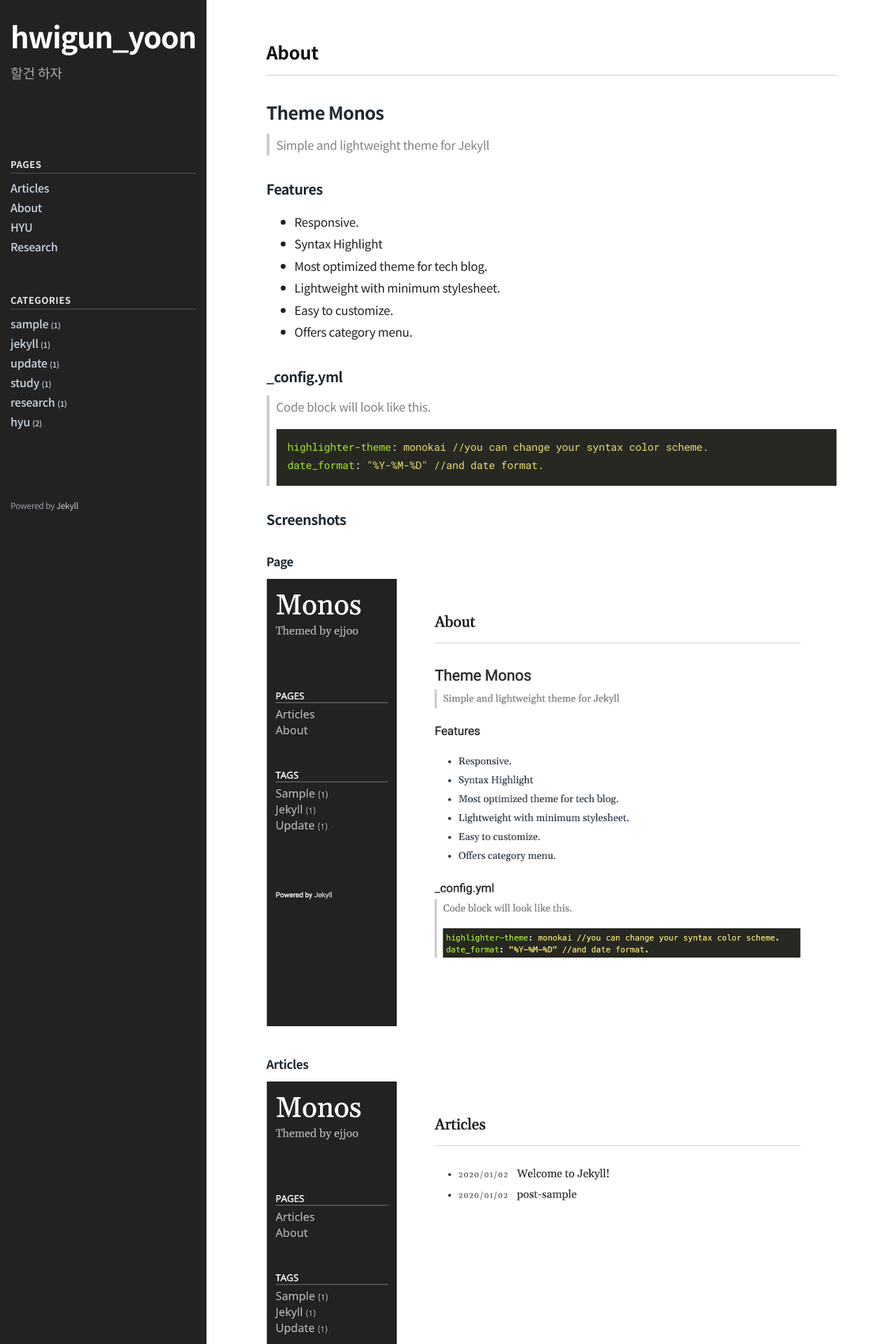
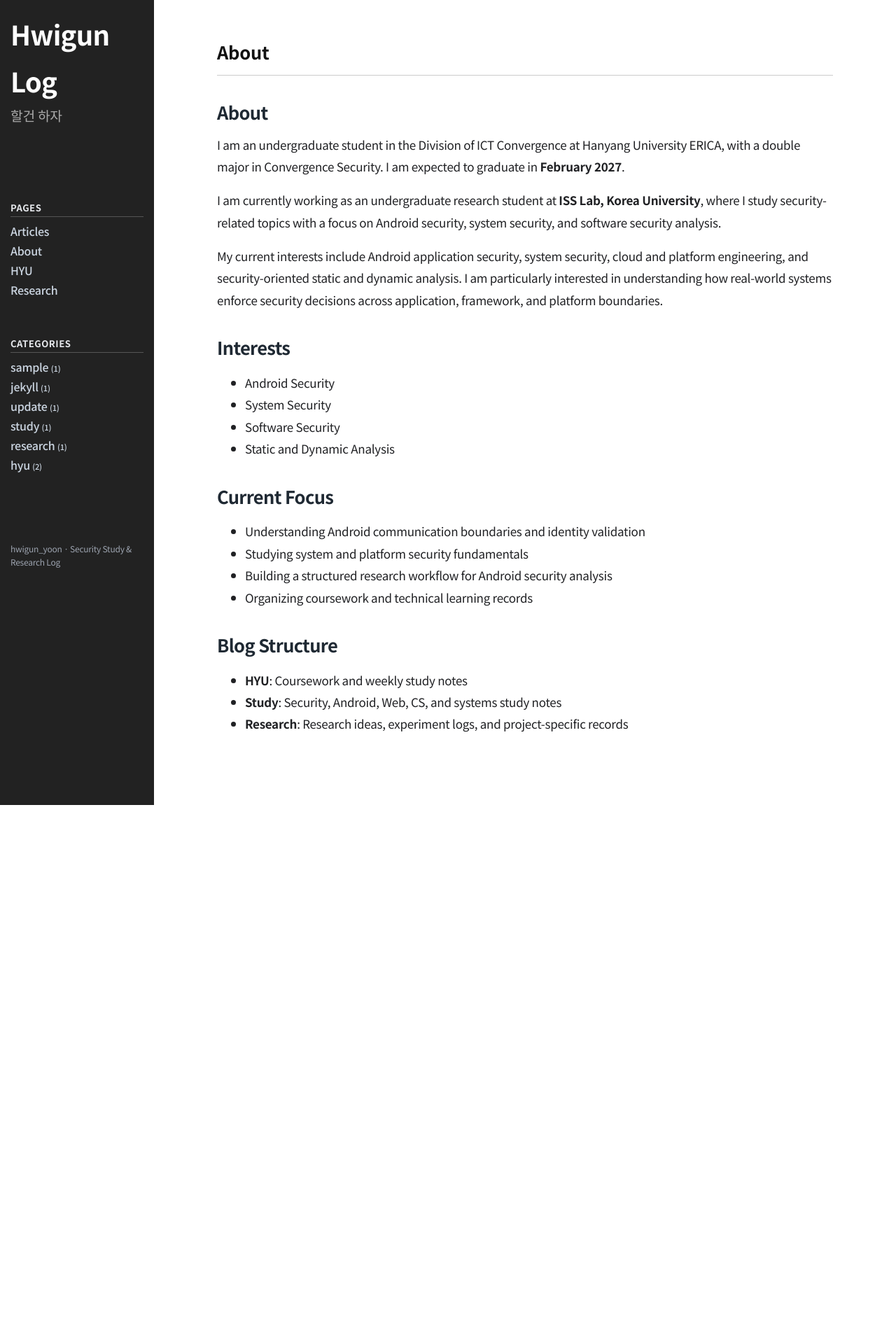
Before and after one commit to Hwigun46/Hwigun46.github.io, a Jekyll site: the page built from README.md, in a window 1280 px wide. Shown: the top 1920 px of the page at 70% size. Built offline with Jekyll 4.4.1, drawn with Linux system fonts in a browser that asks for light colours; some web fonts are replaced; after the commit the page ends 1150 px from its top, so only the background shows below that; some of the changed text lies outside the part shown.

Commit message:
Update blog configuration and about page

```diff
--- a/_config.yml
+++ b/_config.yml
@@ -18,7 +18,7 @@
 # You can create any custom variable you would like, and they will be accessible
 # in the templates via {{ site.myvariable }}.
 
-title: hwigun_yoon
+title: Hwigun Log
 email: hy010827@naver.com
 description: >- # this means to ignore newlines until "baseurl:"
   할건 하자
--- a/_includes/sidebar.html
+++ b/_includes/sidebar.html
@@ -48,5 +48,5 @@
 </div>
 
 <div class="sidebar-item sidebar-footer">
-	<p>Powered by <a href="https://github.com/jekyll/jekyll">Jekyll</a></p>
+	<p>hwigun_yoon · Security Study & Research Log</a></p>
 </div>
--- a/public/css/style.css
+++ b/public/css/style.css
@@ -119,10 +119,10 @@ code {
 }
 
 .sidebar-brand > a {
-	font-size: 260%;
-	font-family: "Pretendard", "Noto Sans KR", sans-serif;
+	font-size: 240%;
+	font-family: "Pretendard", "Noto Sans KR", -apple-system, BlinkMacSystemFont, "Segoe UI", sans-serif;
 	font-weight: 700;
-	letter-spacing: -0.03em;
+	letter-spacing: -0.02em;
 	color: #fff;
 }
 
```
Also changed, not shown: README.md.
